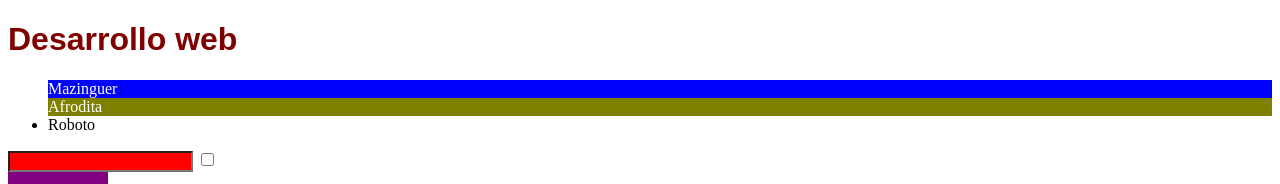
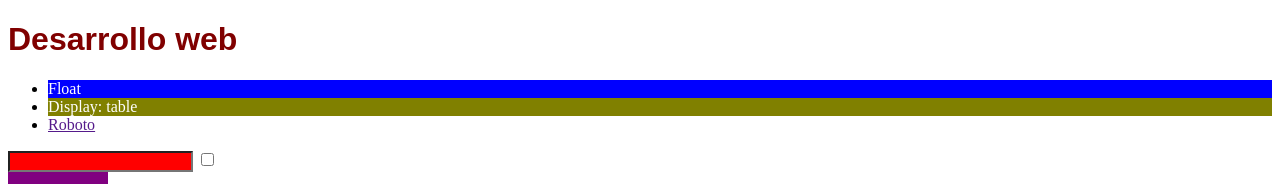
Before and after one commit to mimotic/platzi-desarrollo-web, a plain HTML site: page index.html in a window 1280 px wide. Shown: the top 184 px of the page. Drawn offline with Linux system fonts and the light colour scheme.

Commit message:
añadidas paginas nuevas al menu

```diff
--- a/css/style.css
+++ b/css/style.css
@@ -50,11 +50,17 @@ h2, .h2 {
 
 li[data-RobotOwner="Mo"] {
 	background-color: blue;
-	color: white;
 }
 li[data-RobotOwner="Mi"] {
 	background-color: olive;
+}
+li[data-RobotOwner="Mo"] a{
 	color: white;
+	text-decoration: none;
+}
+li[data-RobotOwner="Mi"] a{
+	color: white;
+	text-decoration: none;
 }
 
 input[type="email"]:valid{
--- a/index.html
+++ b/index.html
@@ -11,9 +11,9 @@
 	</header>
 
 		<ul>
-		  	<li data-RobotOwner="Mo">Mazinguer</li>
-		  	<li data-RobotOwner="Mi">Afrodita</li>
-		  	<li data-RobotOwner="Pila">Roboto</li>
+		  	<li data-RobotOwner="Mo"><a href="float.html">Float</a></li>
+		  	<li data-RobotOwner="Mi"><a href="blocks.html">Display: table</a></li>
+		  	<li data-RobotOwner="Pila"><a href="">Roboto</a></li>
 	  	</ul>
 
 	  	<input type="email" required>
```
